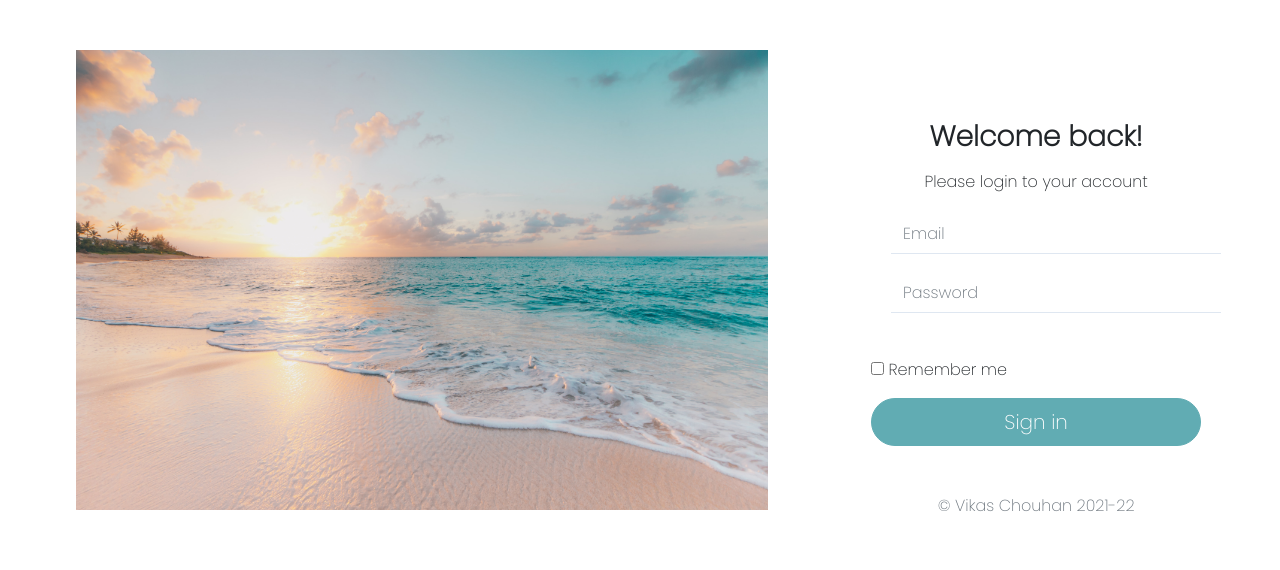
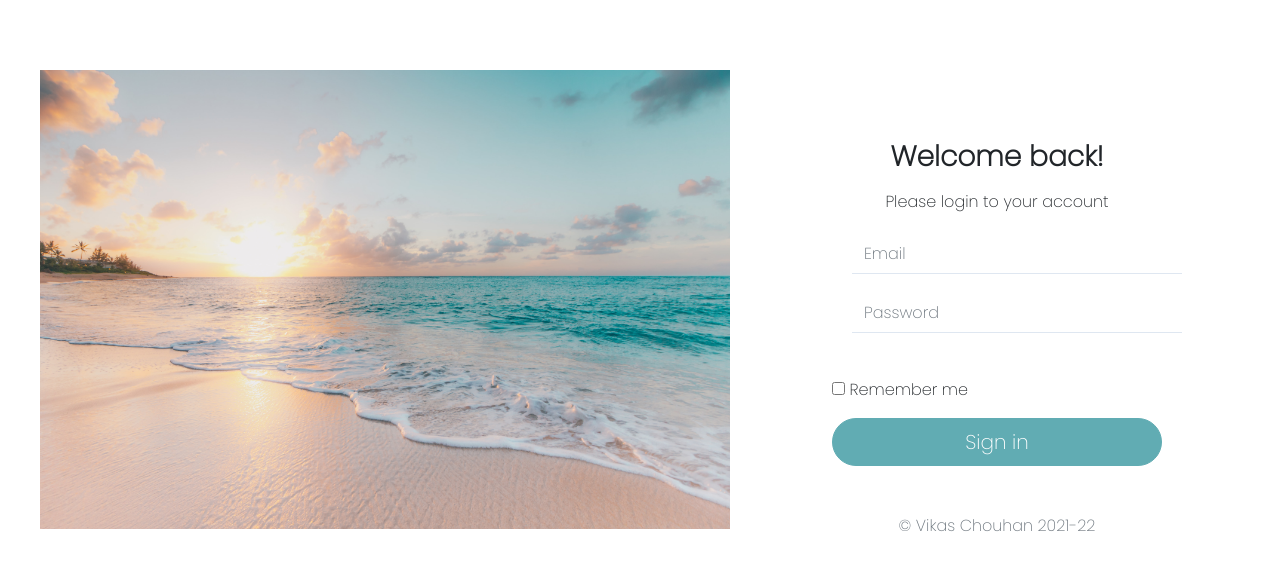
Before and after one commit to vikaschouhan97/Login, a plain HTML site: page index.html in a window 1280 px wide. Drawn offline with nearby package versions, Linux system fonts and the light colour scheme.

Commit message:
Update styles.css

```diff
--- a/css/styles.css
+++ b/css/styles.css
@@ -1,7 +1,7 @@
 html,
 body {
   height: 100%;
-  margin-left: 3%;
+  padding: 20px 20px;
   font-family: Poppins;
 }
 
```
